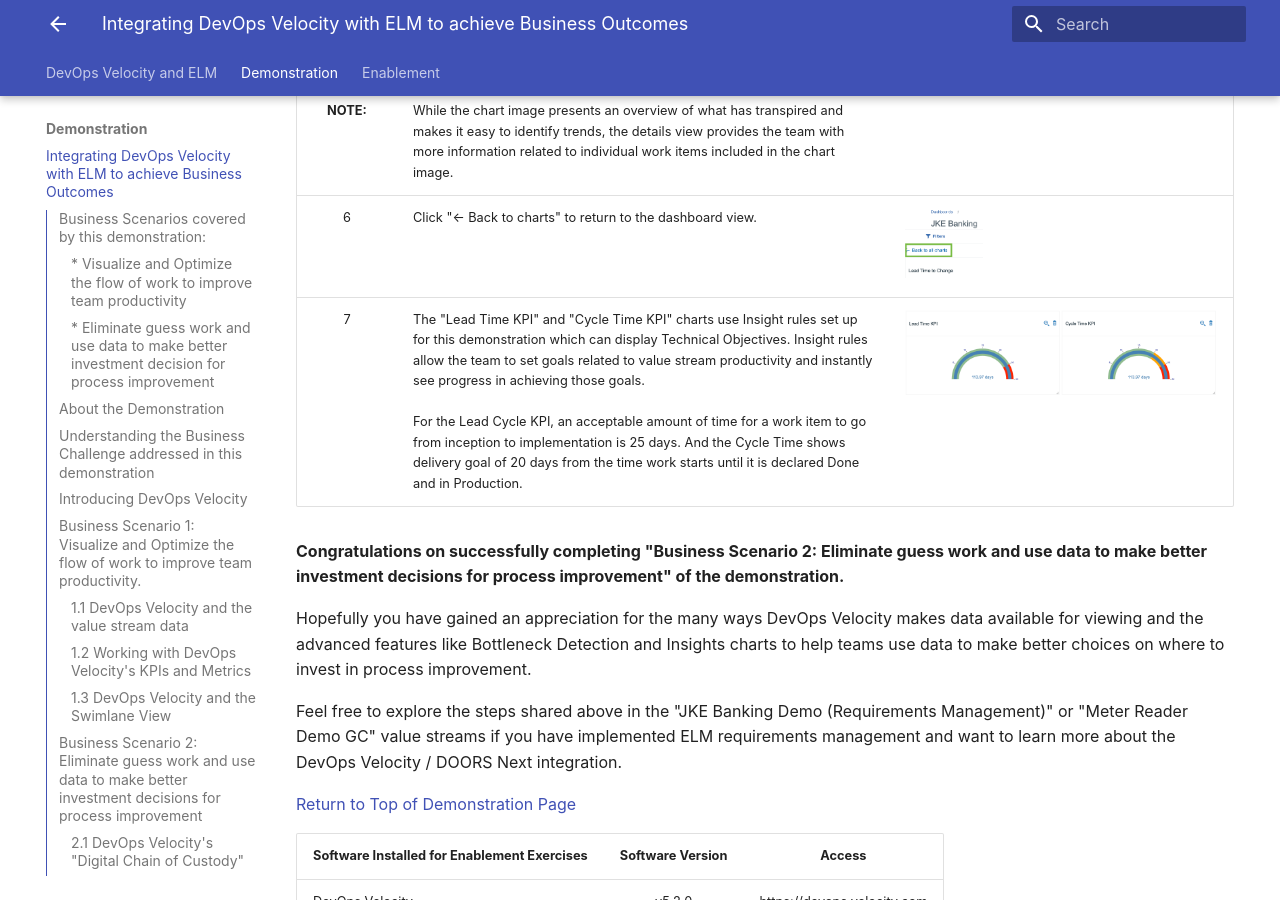
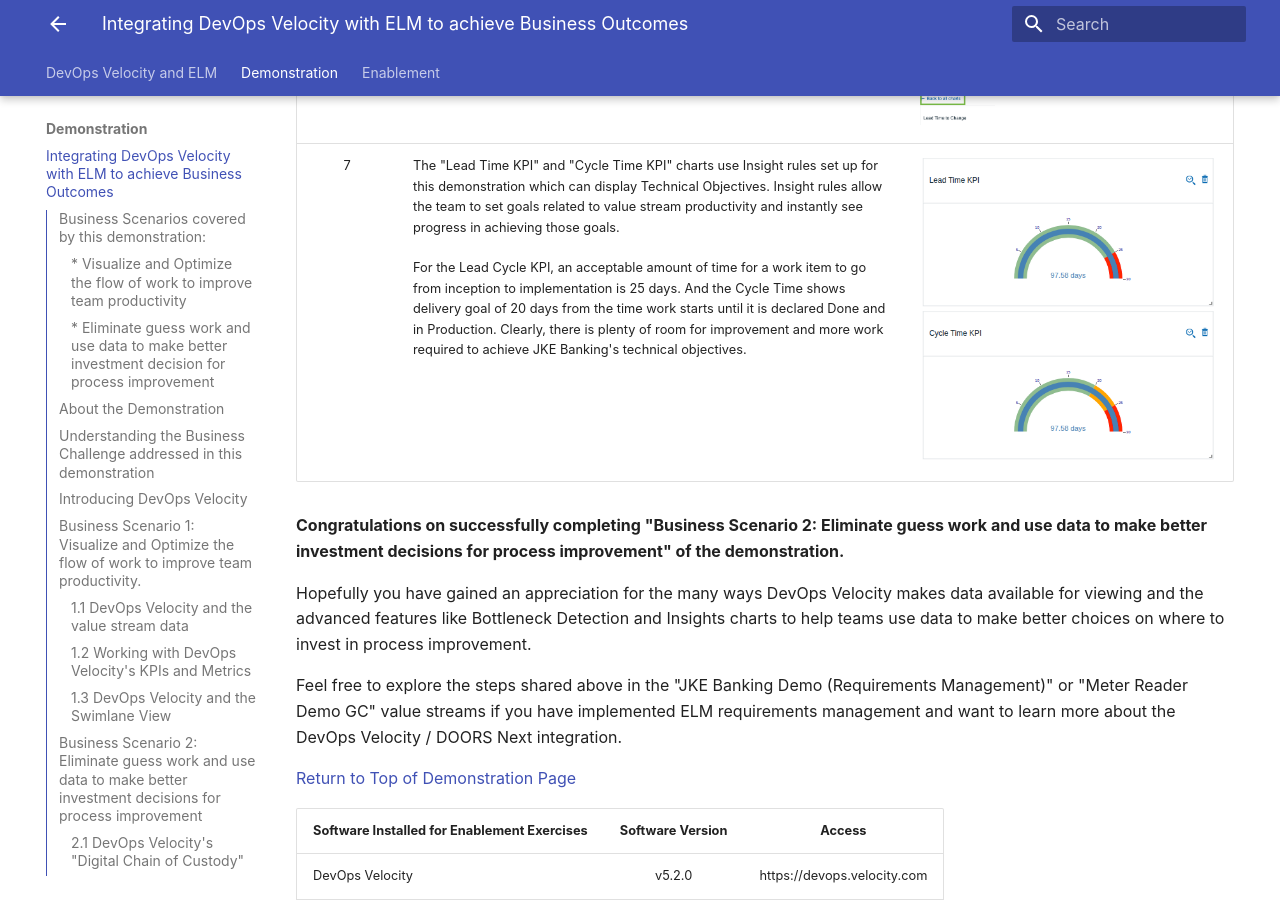
Before and after one commit to DevOpsAutomationLabs/ELM_Velocity, an MkDocs documentation site: the page built from docs/demonstration/index.md, in a window 1280 px wide and 900 px high, scrolled down 19625 px. Built offline with MkDocs 1.6.1 and Material for MkDocs 9.7.7, drawn with Linux system fonts in a browser that asks for light colours.

Commit message:
EWMDemoDone

```diff
--- a/docs/demonstration/index.md
+++ b/docs/demonstration/index.md
@@ -234,7 +234,7 @@
 | 5 | Scroll down in the chart details and see information for all the work items which have been completed including: <br/>  - Work item ID <br/> - Type <br/>  - Name <br/> - Owner <br/> - Lead Time to Change duration<br/> | <img src="media/d2_14.png" alt="d2_14" style="width:100%; height:auto;" > |
 | **NOTE:** | While the chart image presents an overview of what has transpired and makes it easy to identify trends, the details view provides the team with more information related to individual work items included in the chart image. |   |
 | 6 | Click "<- Back to charts" to return to the dashboard view. | <img src="media/d2_15.png" alt="d2_15" style="width:25%; height:auto;" > |
-| 7 | The "Lead Time KPI" and "Cycle Time KPI" charts use Insight rules set up for this demonstration which can display Technical Objectives. Insight rules allow the team to set goals related to value stream productivity and instantly see progress in achieving those goals. <br/><br/> For the Lead Cycle KPI, an acceptable amount of time for a work item to go from inception to implementation is 25 days. And the Cycle Time shows delivery goal of 20 days from the time work starts until it is declared Done and in Production. | <img src="media/d2_16.png" alt="d2_16" style="width:100%; height:auto;" > |
+| 7 | The "Lead Time KPI" and "Cycle Time KPI" charts use Insight rules set up for this demonstration which can display Technical Objectives. Insight rules allow the team to set goals related to value stream productivity and instantly see progress in achieving those goals. <br/><br/> For the Lead Cycle KPI, an acceptable amount of time for a work item to go from inception to implementation is 25 days. And the Cycle Time shows delivery goal of 20 days from the time work starts until it is declared Done and in Production. Clearly, there is plenty of room for improvement and more work required to achieve JKE Banking's technical objectives. | <img src="media/d2_16.png" alt="d2_16" style="width:100%; height:auto;" > |
 
 **Congratulations on successfully completing "Business Scenario 2: Eliminate guess work and use data to make better investment decisions for process improvement" of the demonstration.**
 
```
Also changed, not shown: docs/demonstration/media/d2_10.png, docs/demonstration/media/d2_11.png, docs/demonstration/media/d2_12.png, docs/demonstration/media/d2_13.png, docs/demonstration/media/d2_14.png, docs/demonstration/media/d2_16.png.
